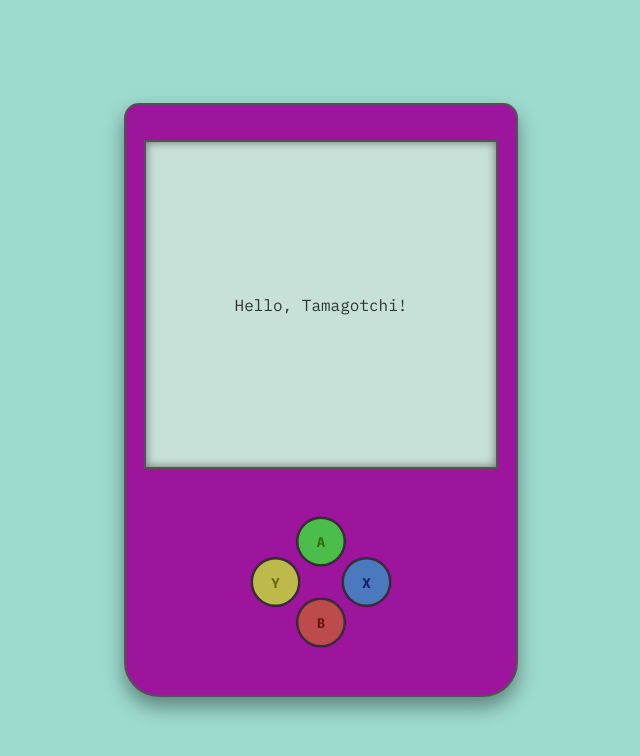
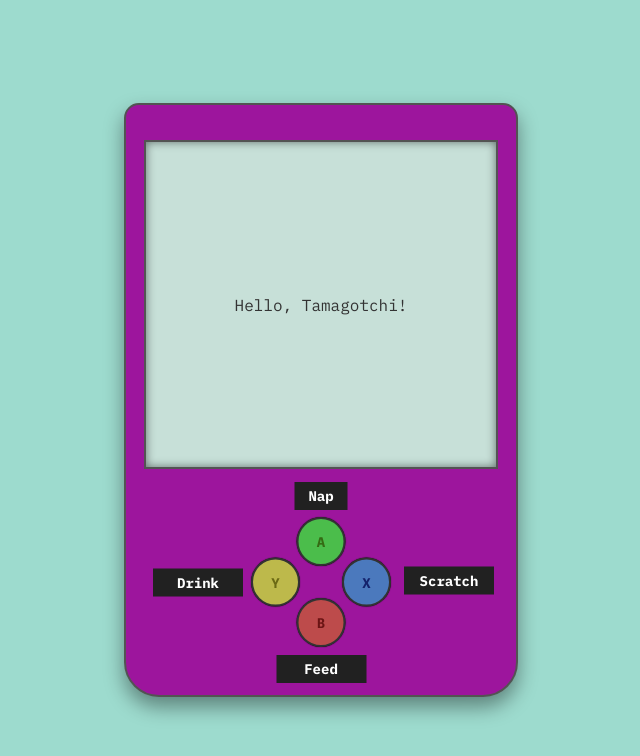
Before and after one commit to Montysi/cyber-pet, a plain HTML site: page index.html in a window 1280 px wide. Shown: the whole page, without its empty margins (319-959 px from the left). Drawn offline with Linux system fonts and the light colour scheme.

Commit message:
Added labels to the buttons and styled them

```diff
--- a/index.html
+++ b/index.html
@@ -19,10 +19,14 @@
           <p class="tamagotchi-text">Hello, Tamagotchi!</p>
         </div>
         <div class="tamagotchi-dog-controls">
-          <div class="button health">A</div>
-          <div class="button hunger">X</div>
-          <div class="button happiness">B</div>
-          <div class="button tug">Y</div>
+          <div class="button health"><span class="nap-label">Nap</span>A</div>
+          <div class="button hunger">
+            <span class="scratch-label">Scratch</span>X
+          </div>
+          <div class="button happiness">
+            <span class="feed-label">Feed</span>B
+          </div>
+          <div class="button tug"><span class="drink-label">Drink</span>Y</div>
         </div>
       </div>
     </div>
--- a/style.css
+++ b/style.css
@@ -123,3 +123,48 @@ body {
   top: 50%;
   transform: translateY(-50%);
 }
+
+.nap-label {
+  position: absolute;
+  top: -37px;
+  background: #212121;
+  color: white;
+  font-weight: bold;
+  padding: 5px;
+  width: 43px;
+  text-align: center;
+}
+
+.scratch-label {
+  position: absolute;
+  background: #212121;
+  color: white;
+  font-weight: bold;
+  padding: 5px;
+  left: 60px;
+  width: 80px;
+  text-align: center;
+  top: 7px;
+}
+
+.feed-label {
+  position: absolute;
+  background: #212121;
+  color: white;
+  font-weight: bold;
+  padding: 5px;
+  width: 80px;
+  text-align: center;
+  top: 55px;
+}
+
+.drink-label {
+  position: absolute;
+  background: #212121;
+  color: white;
+  font-weight: bold;
+  padding: 5px;
+  width: 80px;
+  text-align: center;
+  right: 55px;
+}
```
